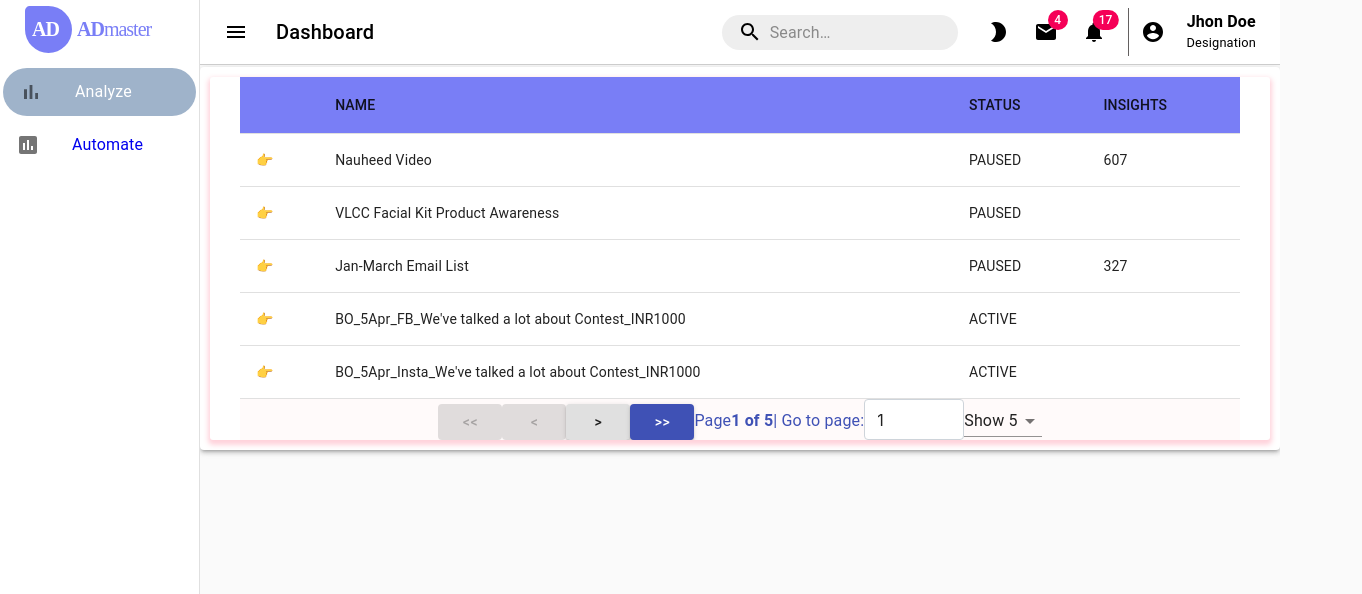
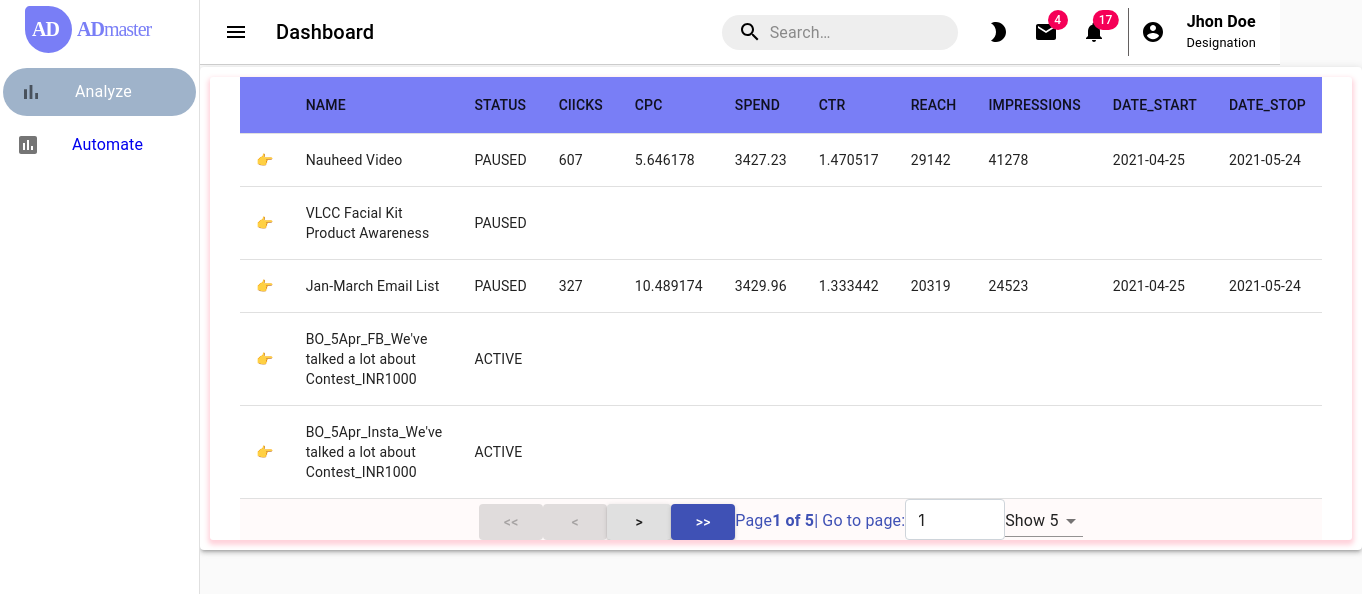
Before and after one commit to tirth-khojdeal/adboard, a React (Create React App) app: page /analyze in a window 1280 px wide. Shown: the top 594 px of the page, 1362 px wide, since content can reach past the window. Built offline with nearby package versions, Linux system fonts and the light colour scheme.

Commit message:
all column expand

```diff
--- a/src/components/Section/Table.js
+++ b/src/components/Section/Table.js
@@ -77,15 +77,17 @@ export default function Table({ columns: userColumns, data, renderRowSubComponen
     nextPage,
     previousPage,
     setPageSize,
-    state: { pageIndex, pageSize},
+    visibleColumns,
+    state: { pageIndex, pageSize },
   } = useTable(
     {
       columns: userColumns,
       data,
-      initialState: { pageIndex: 0,
-        pageSize:5,
+      initialState: {
+        pageIndex: 0,
+        pageSize: 5,
         //  expanded: { 3: true },
-         },
+      },
     },
     useSortBy,
     useExpanded,
@@ -124,30 +126,35 @@ export default function Table({ columns: userColumns, data, renderRowSubComponen
 
         <MtBody {...getTableBodyProps()}>
           {page.map((row, i) => {
-            // Prepare the row for display
             prepareRow(row);
             return (
               <Fragment key={row.getRowProps().key}>
-                <MtRow>
+                <MtRow {...row.getRowProps()}>
                   {row.cells.map((cell) => {
                     return (
                       <MtCell {...cell.getCellProps()}>
                         {cell.render("Cell")}
+                        {/* {JSON.stringify(row)} */}
                       </MtCell>
                     );
                   })}
                 </MtRow>
                 {row.isExpanded && (
                   <>
-                    <MtRow style={{backgroundColor:"coral"}}>
-
-                        <MtCell>CLICKS</MtCell>
-                        <MtCell>CPC</MtCell>
-                        <MtCell>SPEND</MtCell>
-                        <MtCell>CTR</MtCell>
-
+                    <MtRow style={{ backgroundColor: "coral" }}>
+                      <MtCell colSpan={3}></MtCell>
+                      <MtCell>CLICKS</MtCell>
+                      <MtCell>CPC</MtCell>
+                      <MtCell>SPEND</MtCell>
+                      <MtCell>CTR</MtCell>
+                      <MtCell>REACH</MtCell>
+                      <MtCell>IMPRESSIONS</MtCell>
+                      <MtCell>DATE_START</MtCell>
+                      <MtCell>DATE_STOP</MtCell>
                     </MtRow>
-                    <MtRow>{renderRowSubComponent(row)}</MtRow>
+                    <MtRow colSpan={visibleColumns.length}>
+                      {renderRowSubComponent(row)}
+                    </MtRow>
                   </>
                 )}
               </Fragment>
--- a/src/components/Section/index.js
+++ b/src/components/Section/index.js
@@ -41,9 +41,10 @@ const SubRow=withStyles({
         //   </span>
         // ),
         Cell: ({ row }) =>
-            <span {...row.getToggleRowExpandedProps()}>
-              {row.isExpanded ? '👇' : '👉'}
-            </span>
+          <span {...row.getToggleRowExpandedProps()}>
+            {row.isExpanded ? "👇" : "👉"}
+          </span>
+
       },
       {
         Header: "NAME",
@@ -54,20 +55,49 @@ const SubRow=withStyles({
         accessor: "status",
       },
       {
-        Header: "INSIGHTS",
+        Header: "ClICKS",
         accessor: "insights.data[0].clicks",
+      },
+      {
+        Header: "CPC",
+        accessor: "insights.data[0].cpc",
+      },
+      {
+        Header: "SPEND",
+        accessor: "insights.data[0].spend",
+      },
+      {
+        Header: "CTR",
+        accessor: "insights.data[0].ctr",
+      },
+      {
+        Header: "REACH",
+        accessor: "insights.data[0].reach",
+      },
+      {
+        Header: "IMPRESSIONS",
+        accessor: "insights.data[0].impressions",
+      },
+      {
+        Header: "DATE_START",
+        accessor: "insights.data[0].date_start",
+      },
+      {
+        Header: "DATE_STOP",
+        accessor: "insights.data[0].date_stop",
       },
     ],
     []
   );
 
-    const renderRowSubComponent = (row) => {
+    const renderRowSubComponent =(row)=> {
       const data= row.original;
       let {name,insights,...others} = data;
       return (
         <>
           {insights ? (
               <>
+              <TableCell colSpan={3}></TableCell>
                 <TableCell style={{ color: "blue" }}>
                   {insights.data[0].clicks}
                 </TableCell>
@@ -80,18 +110,18 @@ const SubRow=withStyles({
                 <TableCell style={{ color: "blue" }}>
                   {insights.data[0].ctr}
                 </TableCell>
-                {/* <TableCell style={{ color: "blue" }}>
+                <TableCell style={{ color: "blue" }}>
                   {insights.data[0].reach}
                 </TableCell>
                 <TableCell style={{ color: "blue" }}>
                   {insights.data[0].impressions}
                 </TableCell>
                 <TableCell style={{ color: "blue" }}>
-                  {insights.data[0].data_start}
+                  {insights.data[0].date_start}
                 </TableCell>
                 <TableCell style={{ color: "blue" }}>
-                  {insights.data[0].data_stop}
-                </TableCell> */}
+                  {insights.data[0].date_stop}
+                </TableCell>
               </>
           ) : (
             <TableCell
--- a/src/components/content/index.js
+++ b/src/components/content/index.js
@@ -1,9 +1,9 @@
-import { Container, Paper, Typography } from "@material-ui/core";
+import { Paper, Typography } from "@material-ui/core";
 import { Route } from "react-router";
 import Demo from "../Section";
 import './style.css';
 
-export default function Content({togglevalue}) {
+export default function Content() {
 
   return (
       <Paper className="content-root content-welcome-msg" elevation={3}>
@@ -24,18 +24,6 @@ export default function Content({togglevalue}) {
         <Route exact path="/analyze">
           <Demo />
         </Route>
-        <Route exact path="/charts">
-          <h1>charts</h1>
-        </Route>
-        <Route exact path="/reports">
-          <h1>reports</h1>
-        </Route>
-        <Route exact path="/form">
-          <h1>form</h1>
-        </Route>
-        <Route exact path="/table">
-          <h1>table</h1>
-        </Route>
       </Paper>
   );
 }
--- a/src/components/layout.js
+++ b/src/components/layout.js
@@ -44,10 +44,10 @@ export default function MiniDrawer() {
   };
 
 
-  const [togglevalue, setToggleValue] = useState();
-  const getToggle = (toggle) => {
-    setToggleValue(toggle);
-  };
+  // const [togglevalue, setToggleValue] = useState();
+  // const getToggle = (toggle) => {
+  //   setToggleValue(toggle);
+  // };
 
   return (
     <div className={classes.root}>
@@ -63,10 +63,10 @@ export default function MiniDrawer() {
           <Sidebar
             handleDrawerOpen={handleDrawerOpen}
             handleDrawerClose={handleDrawerClose}
-            getToggle={getToggle}
+            // getToggle={getToggle}
             open={open}
           />
-          <Content togglevalue={togglevalue} />
+          <Content/>
         </Route>
       </BrowserRouter>
     </div>
--- a/src/components/sidebar/sidebar.js
+++ b/src/components/sidebar/sidebar.js
@@ -109,7 +109,6 @@ export default function Sidebar(props) {
         </Link>
 
       </List>
-      {/* <Divider /> */}
     </Drawer>
   );
 }
```
